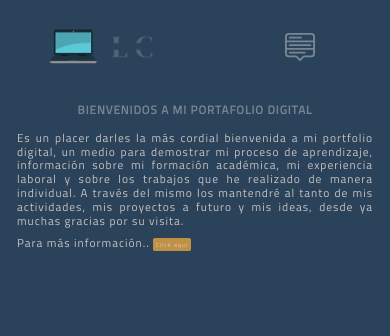
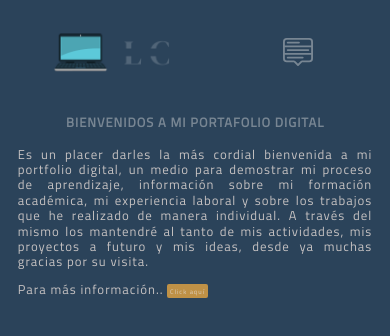
Before and after one commit to C-Lionel/portafolio-react, a React (Vite) app: page / in a window 390 px wide. Shown: the top 336 px of the page. Built offline with nearby package versions, Linux system fonts and the light colour scheme.

Commit message:
UPDATED: NOTEBOOK

```diff
--- a/src/components/css/Inicio.css
+++ b/src/components/css/Inicio.css
@@ -123,7 +123,7 @@ h2 {
 @media (max-width: 1070px) {
 
   * {
-    font-size: 80%;
+    font-size: 90%;
   }
 
 }
@@ -131,7 +131,7 @@ h2 {
 @media (max-width: 960px) {
 
   * {
-    font-size: 70%;
+    font-size: 80%;
   }
 
 }
@@ -143,10 +143,17 @@ h2 {
 
 }
 
-@media (max-width: 709px) {
+@media (max-width: 740px) {
 
   * {
-    font-size: 60%;
+    font-size: 70%;
+  }
+
+}
+@media (max-width: 615px) {
+
+  * {
+    font-size: 67%;
   }
 
 }
@@ -154,10 +161,6 @@ h2 {
 
 @media (max-width: 575px) {
 
-
-  * {
-    font-size: 60%;
-  }
 
   .stylecanvas button {
     font-size: 1.2rem;
```
